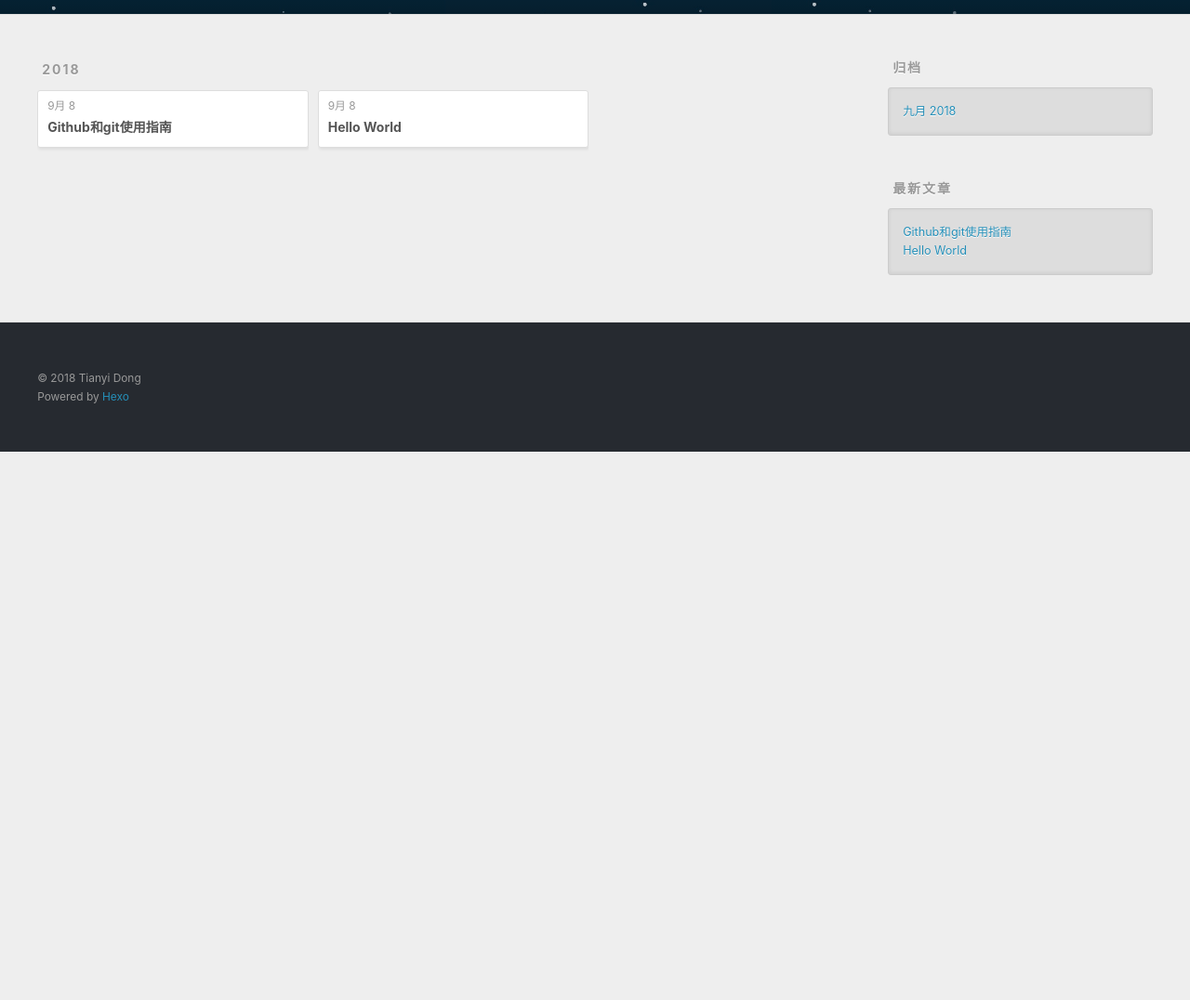
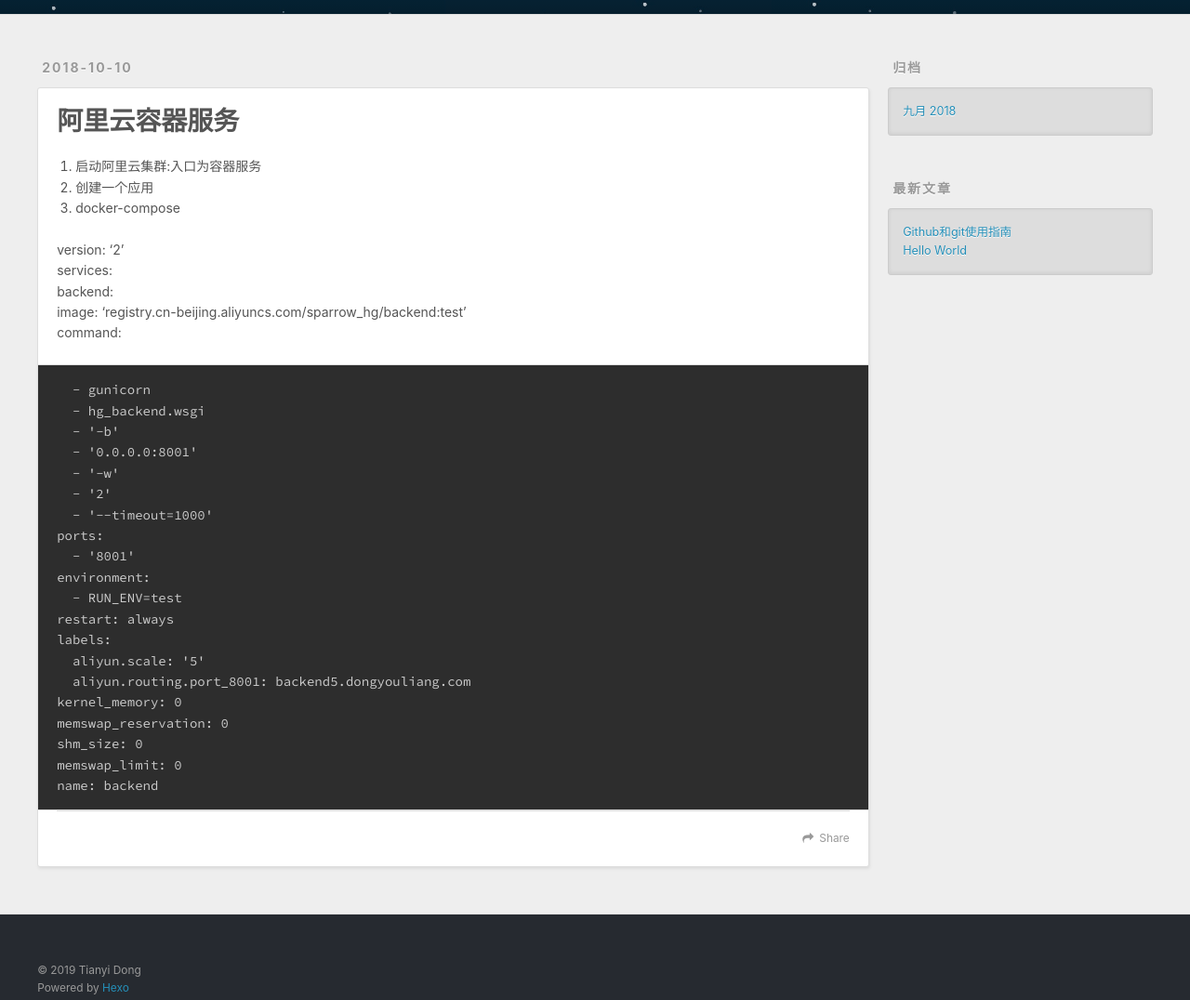
Before and after one commit to dongtianyi/dongtianyi.github.com, a plain HTML site: page 阿里云容器服务设置.html in a window 1280 px wide. Shown: the part 285-1361 px from the top of the page at 93% size. Before the commit the page ends 800 px from the top, so only its background shows below. Drawn offline with nearby package versions, Linux system fonts and the light colour scheme.

Commit message:
Site updated: 2019-01-08 17:44:40

```diff
--- a/archives/2018/index.html
+++ b/阿里云容器服务设置.html
@@ -5,18 +5,19 @@
 
 
 
-  <title>归档: 2018 | 飞向未来</title>
+  <title>阿里云容器服务 | 飞向未来</title>
   <meta name="viewport" content="width=device-width, initial-scale=1, maximum-scale=1">
-  <meta name="description" content="想去1000年后的世界">
+  <meta name="description" content="启动阿里云集群:入口为容器服务 创建一个应用 docker-compose  version: ‘2’services:  backend:    image: ‘registry.cn-beijing.aliyuncs.com/sparrow_hg/backend:test’    command:   - gunicorn   - hg_backend.wsgi   - &amp;apos;-b&amp;a">
 <meta property="og:type" content="website">
-<meta property="og:title" content="飞向未来">
-<meta property="og:url" content="http://www.dongtianyi.com/archives/2018/index.html">
+<meta property="og:title" content="阿里云容器服务">
+<meta property="og:url" content="http://www.dongtianyi.com/阿里云容器服务设置.html">
 <meta property="og:site_name" content="飞向未来">
-<meta property="og:description" content="想去1000年后的世界">
+<meta property="og:description" content="启动阿里云集群:入口为容器服务 创建一个应用 docker-compose  version: ‘2’services:  backend:    image: ‘registry.cn-beijing.aliyuncs.com/sparrow_hg/backend:test’    command:   - gunicorn   - hg_backend.wsgi   - &amp;apos;-b&amp;a">
 <meta property="og:locale" content="zh-CN">
+<meta property="og:updated_time" content="2018-10-10T03:40:02.000Z">
 <meta name="twitter:card" content="summary">
-<meta name="twitter:title" content="飞向未来">
-<meta name="twitter:description" content="想去1000年后的世界">
+<meta name="twitter:title" content="阿里云容器服务">
+<meta name="twitter:description" content="启动阿里云集群:入口为容器服务 创建一个应用 docker-compose  version: ‘2’services:  backend:    image: ‘registry.cn-beijing.aliyuncs.com/sparrow_hg/backend:test’    command:   - gunicorn   - hg_backend.wsgi   - &amp;apos;-b&amp;a">
 
     <link rel="alternate" href="/atom.xml" title="飞向未来" type="application/atom+xml">
 
@@ -67,59 +68,67 @@
   </div>
 </header>
       <div class="outer">
-        <section id="main">
+        <section id="main"><article id="page-" class="article article-type-page" itemscope itemprop="blogPost">
+  <div class="article-meta">
+    <a href="/阿里云容器服务设置.html" class="article-date">
+  <time datetime="2018-10-09T16:00:00.000Z" itemprop="datePublished">2018-10-10</time>
+</a>
+
+  </div>
+  <div class="article-inner">
 
 
+      <header class="article-header">
 
 
-
-
-      <section class="archives-wrap">
-        <div class="archive-year-wrap">
-          <a href="/archives/2018" class="archive-year">2018</a>
-        </div>
-        <div class="archives">
-
-    <article class="archive-article archive-type-post">
-  <div class="archive-article-inner">
-    <header class="archive-article-header">
-      <a href="/2018/09/08/Github和git使用指南/" class="archive-article-date">
-  <time datetime="2018-09-08T08:54:23.000Z" itemprop="datePublished">9月 8</time>
-</a>
-
-
-    <h1 itemprop="name">
-      <a class="archive-article-title" href="/2018/09/08/Github和git使用指南/">Github和git使用指南</a>
+    <h1 class="article-title" itemprop="name">
+      阿里云容器服务
     </h1>
 
 
       </header>
+
+    <div class="article-entry" itemprop="articleBody">
+
+        <ol>
+<li>启动阿里云集群:入口为容器服务</li>
+<li>创建一个应用</li>
+<li>docker-compose</li>
+</ol>
+<p>version: ‘2’<br>services:<br>  backend:<br>    image: ‘registry.cn-beijing.aliyuncs.com/sparrow_hg/backend:test’<br>    command:</p>
+<pre><code>  - gunicorn
+  - hg_backend.wsgi
+  - &apos;-b&apos;
+  - &apos;0.0.0.0:8001&apos;
+  - &apos;-w&apos;
+  - &apos;2&apos;
+  - &apos;--timeout=1000&apos;
+ports:
+  - &apos;8001&apos;
+environment:
+  - RUN_ENV=test
+restart: always
+labels:
+  aliyun.scale: &apos;5&apos;
+  aliyun.routing.port_8001: backend5.dongyouliang.com
+kernel_memory: 0
+memswap_reservation: 0
+shm_size: 0
+memswap_limit: 0
+name: backend
+</code></pre>
+
     </div>
-</article>
+    <footer class="article-footer">
+      <a data-url="http://www.dongtianyi.com/阿里云容器服务设置.html" data-id="cjqnkj8qo0000y7s6oi2yz3xq" class="article-share-link">Share</a>
+
+
+    </footer>
+  </div>
 
 
 
-    <article class="archive-article archive-type-post">
-  <div class="archive-article-inner">
-    <header class="archive-article-header">
-      <a href="/2018/09/08/hello-world/" class="archive-article-date">
-  <time datetime="2018-09-08T07:13:34.000Z" itemprop="datePublished">9月 8</time>
-</a>
-
-
-    <h1 itemprop="name">
-      <a class="archive-article-title" href="/2018/09/08/hello-world/">Hello World</a>
-    </h1>
-
-
-    </header>
-  </div>
 </article>
-
-
-    </div></section>
-
-
 
 </section>
 
@@ -169,7 +178,7 @@
 
   <div class="outer">
     <div id="footer-info" class="inner">
-      &copy; 2018 Tianyi Dong<br>
+      &copy; 2019 Tianyi Dong<br>
       Powered by <a href="http://hexo.io/" target="_blank">Hexo</a>
     </div>
   </div>
```
Also changed, not shown: 2018/09/08/Github和git使用指南/index.html (+2 -2 lines), 2018/09/08/hello-world/index.html (+2 -2 lines), archives/2018/09/index.html (+1 -1 lines), archives/index.html (+1 -1 lines), index.html (+3 -3 lines). Lines whose indentation alone changed are shown as unchanged.
